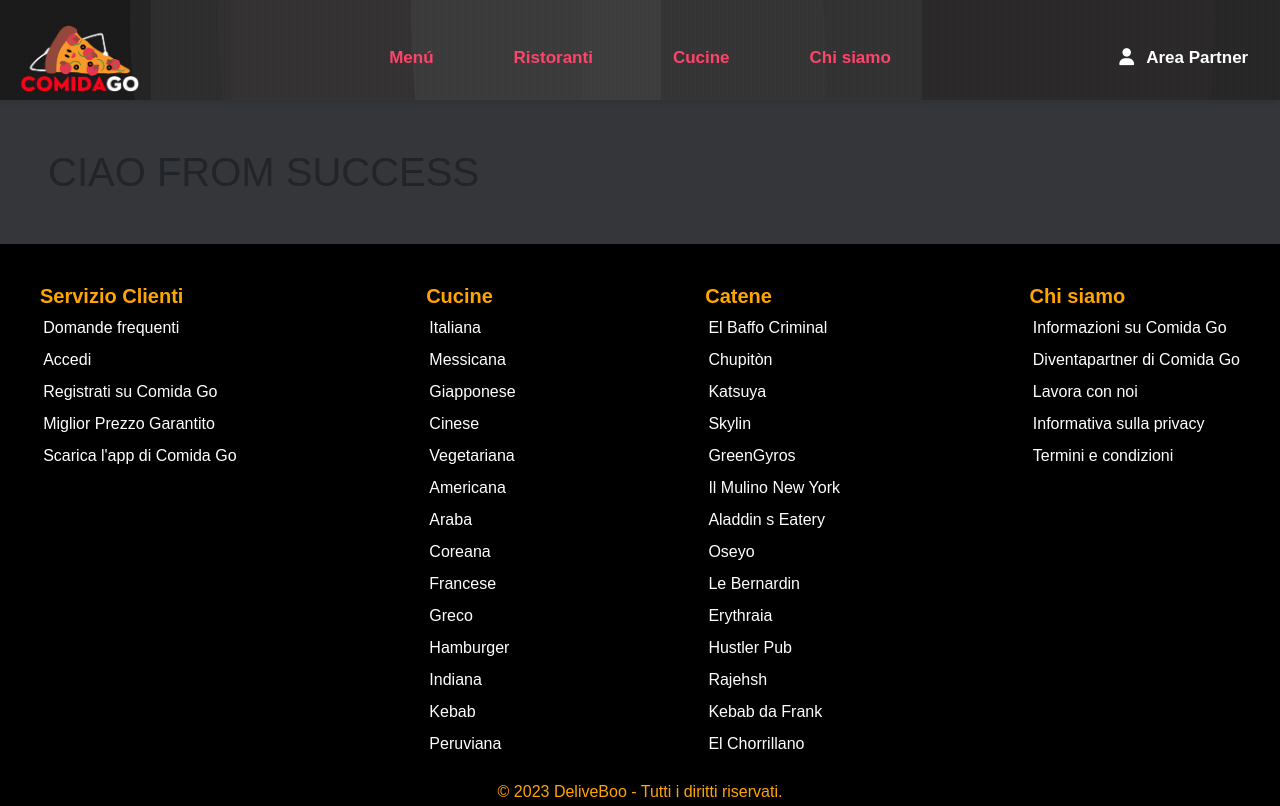
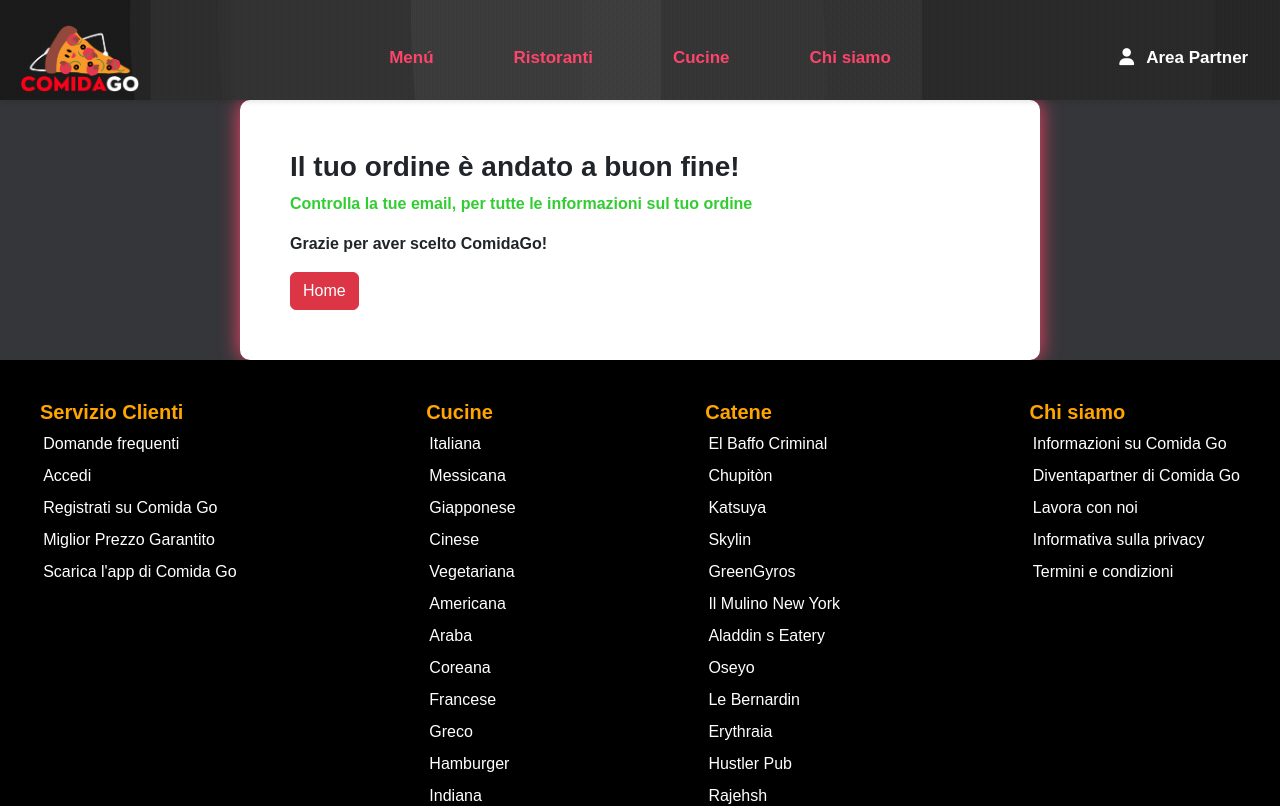
Before and after one commit to D4riu5/DeliveBoo-front-end, a Vue app: page /success in a window 1280 px wide. Shown: the top 806 px of the page. Built offline with nearby package versions, Linux system fonts and the light colour scheme; a web font is replaced by a local one.

Commit message:
modificata pagina success

```diff
--- a/src/pages/success.vue
+++ b/src/pages/success.vue
@@ -15,11 +15,38 @@
 
 <template>
 
-    <h1 class="m-5"> CIAO FROM SUCCESS</h1>
+    <div class="container">
 
+        <h3 class="my-bold">
+            Il tuo ordine è andato a buon fine!
+        </h3>
+        <p class="my-green my-bold">Controlla la tue email, per tutte le informazioni sul tuo ordine</p>
+        <p><strong class="my-bold">Grazie per aver scelto ComidaGo!</strong></p>
+        <router-link :to="{
+                        name: 'home',
+                    }">
+                    <button type="button" class="btn btn-danger">Home</button>
+        </router-link>
+    </div>
 
 </template>
 
 <style lang="scss">
+.container {
+  max-width: 800px;
+  margin: 0 auto;
+  padding: 50px;
+  background-color: #FFFFFF;
+  border-radius: 10px;
+  box-shadow: 0 0 20px #fc456a;
+
+    .my-green{
+        color: limegreen;
+    }
+    .my-bold{
+        font-weight: bold;
+    }
+}
+
 
 </style>
```
